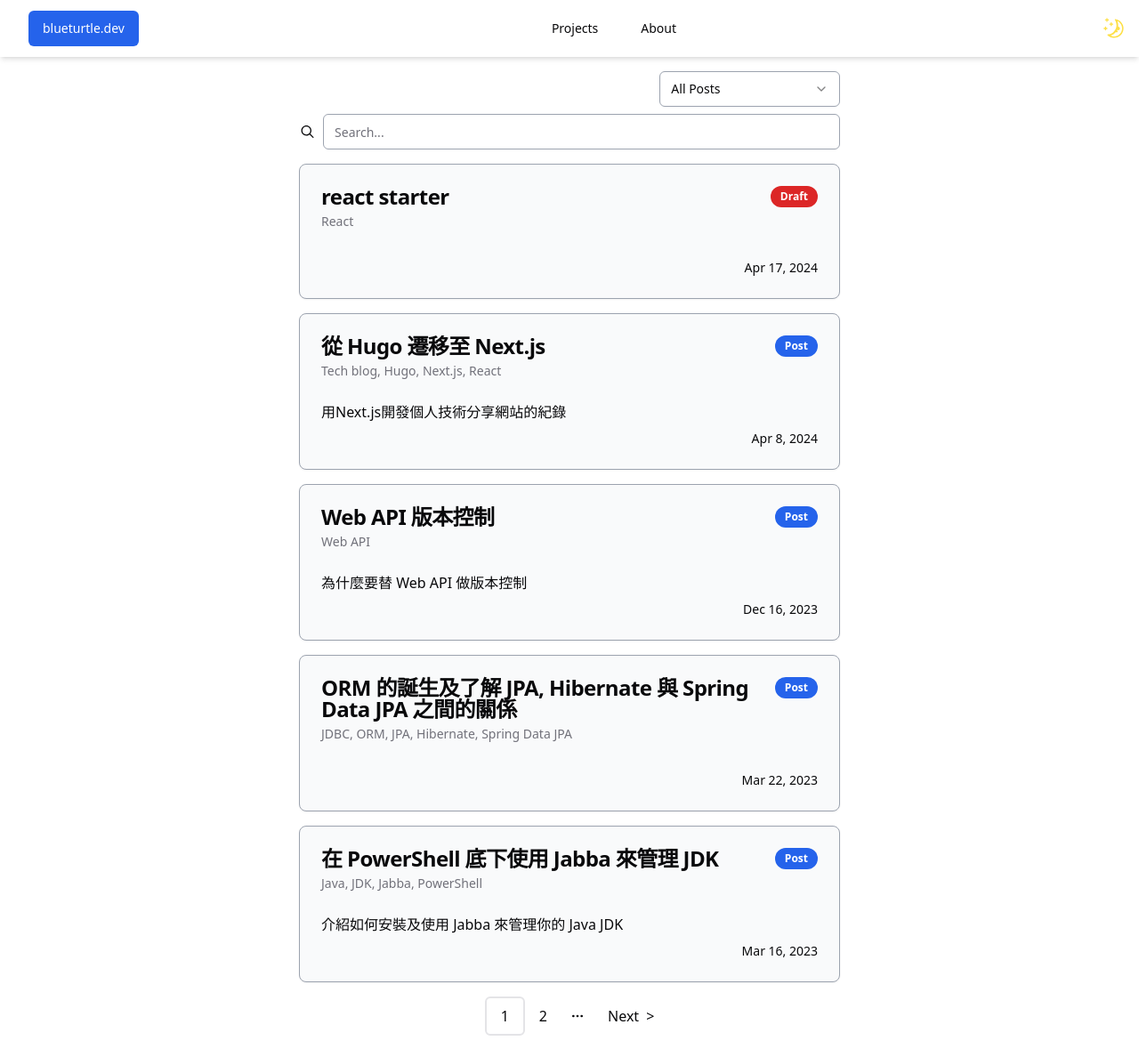
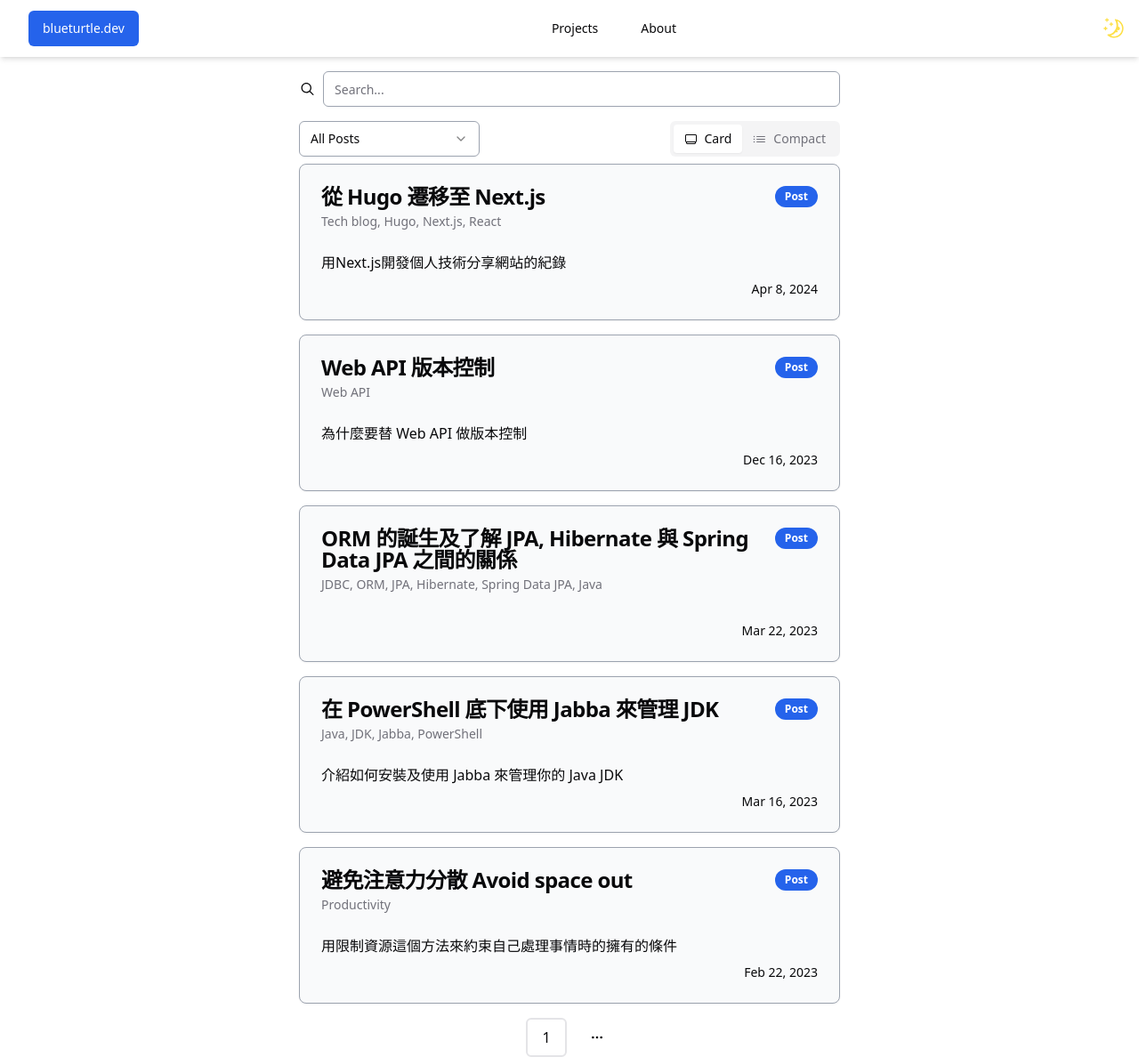
Before and after one commit to tarmacChen/blueturtle.dev, a Next.js app: page / in a window 1280 px wide. Shown: the whole page at 89% size. Before the commit the page ends 1164 px from the top, so only its background shows below. Built offline with nearby package versions, Linux system fonts and the light colour scheme.

Commit message:
add card and compact view on homepage
adjust navbar item order

```diff
--- a/contents/posts/orm-is-born.md
+++ b/contents/posts/orm-is-born.md
@@ -3,7 +3,7 @@ title: 'ORM 的誕生及了解 JPA, Hibernate 與 Spring Data JPA 之間的關
 author: tarmac
 category: ORM
 type: post
-tags: [JDBC, ORM, JPA, Hibernate, Spring Data JPA]
+tags: [JDBC, ORM, JPA, Hibernate, Spring Data JPA, Java]
 description: ''
 createdTime: '2023-03-22T20:03:18+08:00'
 draft: false
--- a/contents/posts/react.md
+++ /dev/null
@@ -1,17 +0,0 @@
----
-title: react starter
-author: tarmac
-type: post
-category: React
-description: ''
-tags:
-  - 'React'
-keywords:
-  - ''
-cover: ''
-coverFigure: ''
-draft: true
-createdTime: '2024-04-17T02:22:57.076Z'
----
-
-# {{ title }}
--- a/src/components/MobileNavbar.tsx
+++ b/src/components/MobileNavbar.tsx
@@ -36,17 +36,17 @@ export function MobileNavbar() {
 
   const Navbar = () => (
     <nav className={containerClasses}>
-      <NavbarItem href="/about">
-        <PersonIcon />
-        About
+      <NavbarItem href="/">
+        <HomeIcon />
+        Home
       </NavbarItem>
       <NavbarItem href="/projects">
         <RocketIcon />
         Projects
       </NavbarItem>
-      <NavbarItem href="/">
-        <HomeIcon />
-        Home
+      <NavbarItem href="/about">
+        <PersonIcon />
+        About
       </NavbarItem>
     </nav>
   );
--- a/src/components/PostCard.tsx
+++ b/src/components/PostCard.tsx
@@ -10,6 +10,7 @@ import { Badge } from '@/components/ui/badge';
 import { MarkdownFile } from 'mdman';
 import moment from 'moment';
 import Link from 'next/link';
+import { SnippetCard } from '@/components/SnippetCard';
 
 export const DraftBadge = () => (
   <Badge className="bg-red-600 h-6 text-white hover:bg-red-600">Draft</Badge>
@@ -48,3 +49,18 @@ export const PostCard = ({ post }: { post: MarkdownFile }) => {
     </Link>
   );
 };
+
+export const PostCards = ({ posts }: { posts: MarkdownFile[] }) => {
+  return posts?.map((post) => {
+    {
+      const card =
+        post.metadata.type == 'post' ? (
+          <PostCard post={post} />
+        ) : (
+          <SnippetCard snippet={post} />
+        );
+
+      return card;
+    }
+  });
+};
--- a/src/components/PostItem.tsx
+++ b/src/components/PostItem.tsx
@@ -1,7 +1,8 @@
-import { mergeClassNames } from '@/lib/helper';
+import { mergeClassNames, withListItemDecorator } from '@/lib/helper';
 import { MarkdownFile } from 'mdman';
 import moment from 'moment';
 import Link from 'next/link';
+import { BasicPage } from '@/components/BasicPage';
 
 export const PostItem = ({
   href,
@@ -32,3 +33,33 @@ export const PostItem = ({
     </div>
   );
 };
+
+export const PostList = ({
+  posts,
+  oddItemClassName = 'hover:bg-blue-100 dark:bg-gray-800 dark:hover:bg-gray-800 hover:border-2 border-blue-500 bg-gray-100',
+  evenItemClassName = 'hover:bg-blue-100 bg-gray-300 dark:bg-gray-700 dark:hover:bg-gray-700 hover:border-2 border-blue-500',
+}: {
+  posts: MarkdownFile[];
+  oddItemClassName?: string;
+  evenItemClassName?: string;
+}) => {
+  const PostItems = posts.map((post) => {
+    const url = `/posts/${post.metadata?.title}`;
+    return (
+      <PostItem
+        key={post.filename}
+        href={url}
+        file={post}
+      />
+    );
+  });
+
+  return (
+    <div className="flex flex-col">
+      {withListItemDecorator(PostItems, {
+        oddItemClasses: oddItemClassName,
+        evenItemClasses: evenItemClassName,
+      })}
+    </div>
+  );
+};
--- a/src/pages/index.tsx
+++ b/src/pages/index.tsx
@@ -1,9 +1,8 @@
-import { PostCard } from '@/components/PostCard';
+import { PostCards } from '@/components/PostCard';
 import { PostPagination } from '@/components/PostPagination';
 import type { GetStaticProps, InferGetStaticPropsType } from 'next';
 import { BasicPage } from '@/components/BasicPage';
 import { getStaticProps as pageIndexStaticProps } from '@/pages/page/[pageIndex]';
-import { SnippetCard } from '@/components/SnippetCard';
 import { useState } from 'react';
 import { paginateElements } from '@/lib/helper';
 import { MarkdownFile } from 'mdman';
@@ -11,25 +10,13 @@ import { getAllCategories } from '@/lib/helper';
 import { useCategorySelector } from '@/hooks/useCategorySelector';
 import { PostCategoryGroups } from '@/type';
 import { SearchBar } from '@/components/SearchBar';
+import { Tabs, TabsContent, TabsList, TabsTrigger } from '@/components/ui/tabs';
+import { CardStackIcon, ListBulletIcon } from '@radix-ui/react-icons';
+import { PostList } from '@/components/PostItem';
 
 export const getStaticProps = (async (ctx) => {
   return pageIndexStaticProps(ctx);
 }) satisfies GetStaticProps;
-
-const PostCards = ({ posts }: { posts: MarkdownFile[] }) => {
-  return posts?.map((post) => {
-    {
-      const card =
-        post.metadata.type == 'post' ? (
-          <PostCard post={post} />
-        ) : (
-          <SnippetCard snippet={post} />
-        );
-
-      return card;
-    }
-  });
-};
 
 export default function PostCardsPage({
   posts,
@@ -65,26 +52,45 @@ export default function PostCardsPage({
   const categories = getAllCategories(posts);
   const showPaginates =
     search == '' && selectedCategory == PostCategoryGroups['All Posts'];
+  const showPosts = showPaginates ? paginations[pageIndex - 1] : foundPosts;
 
   return (
     <BasicPage>
       <div className="mx-auto flex flex-col w-full max-md:w-full w-2/3 xl:w-1/2 justify-center gap-4">
-        <div className="flex flex-col justify-end gap-2">
-          <div className="flex justify-end">
+        <SearchBar
+          search={search}
+          dispatch={setSearch}
+        />
+
+        <Tabs defaultValue="card">
+          <div className="flex justify-between">
             <div className="w-1/3 max-sm:w-1/2">
               <CategorySelector categories={categories} />
             </div>
+            <TabsList>
+              <TabsTrigger
+                value="card"
+                className="flex gap-2">
+                <CardStackIcon />
+                Card
+              </TabsTrigger>
+              <TabsTrigger
+                value="compact"
+                className="flex gap-2">
+                <ListBulletIcon />
+                Compact
+              </TabsTrigger>
+            </TabsList>
           </div>
-
-          <SearchBar
-            search={search}
-            dispatch={setSearch}
-          />
-        </div>
-
-        <PostCards
-          posts={showPaginates ? paginations[pageIndex - 1] : foundPosts}
-        />
+          <TabsContent value="card">
+            <div className="flex flex-col gap-4">
+              <PostCards posts={showPosts} />
+            </div>
+          </TabsContent>
+          <TabsContent value="compact">
+            <PostList posts={showPosts} />
+          </TabsContent>
+        </Tabs>
 
         {showPaginates && (
           <PostPagination
--- a/src/pages/posts/index.tsx
+++ /dev/null
@@ -1,52 +0,0 @@
-import { getMarkdownFiles } from '@/lib/staticHelper';
-import type { GetStaticProps, InferGetStaticPropsType } from 'next';
-import { withListItemDecorator } from '@/lib/helper';
-import { PostItem } from '@/components/PostItem';
-import { BasicPage } from '@/components/BasicPage';
-
-export const getStaticProps = (() => {
-  const mdFiles = getMarkdownFiles().filter((md) => md.metadata.type == 'post');
-  const env = process.env.NODE_ENV;
-  const devPosts = mdFiles;
-  const prodPosts = mdFiles.filter((md) => md.metadata.draft == false);
-  const posts = env == 'development' ? devPosts : prodPosts;
-
-  return { props: { mdFiles: posts, title: 'All Posts' } };
-}) satisfies GetStaticProps;
-
-export default function PostListPage({
-  mdFiles,
-  title,
-}: InferGetStaticPropsType<typeof getStaticProps>) {
-  {
-    const oddItemClasses =
-      'hover:bg-blue-100 dark:bg-gray-800 dark:hover:bg-gray-800 hover:border-2 border-blue-500 bg-gray-100';
-    const evenItemClasses =
-      'hover:bg-blue-100 bg-gray-300 dark:bg-gray-700 dark:hover:bg-gray-700 hover:border-2 border-blue-500';
-
-    const PostItems = mdFiles.map((file) => {
-      const url = `/posts/${file.metadata?.title}`;
-      return (
-        <PostItem
-          key={file.filename}
-          href={url}
-          file={file}
-        />
-      );
-    });
-
-    return (
-      <BasicPage>
-        <h1 className="text-2xl border-b-2 pl-2 mb-2 border-b-gray-300">
-          {title}
-        </h1>
-        <div className="flex flex-col">
-          {withListItemDecorator(PostItems, {
-            oddItemClasses: oddItemClasses,
-            evenItemClasses: evenItemClasses,
-          })}
-        </div>
-      </BasicPage>
-    );
-  }
-}
--- a/src/pages/snippets/index.tsx
+++ /dev/null
@@ -1,26 +0,0 @@
-import { getMarkdownFiles } from '@/lib/staticHelper';
-import type { GetStaticProps, InferGetStaticPropsType } from 'next';
-import PostListPage from '@/pages/posts/index';
-
-export const getStaticProps = (() => {
-  const mdFiles = getMarkdownFiles().filter(
-    (md) => md.metadata.type == 'snippet',
-  );
-  const env = process.env.NODE_ENV;
-  const prodPosts = mdFiles.filter((md) => md.metadata.draft == false);
-  const devPosts = mdFiles;
-  const posts = env == 'development' ? devPosts : prodPosts;
-
-  return { props: { mdFiles: posts } };
-}) satisfies GetStaticProps;
-
-export default function SnippetsPage({
-  mdFiles,
-}: InferGetStaticPropsType<typeof getStaticProps>) {
-  return (
-    <PostListPage
-      mdFiles={mdFiles}
-      title="All Snippets"
-    />
-  );
-}
```
